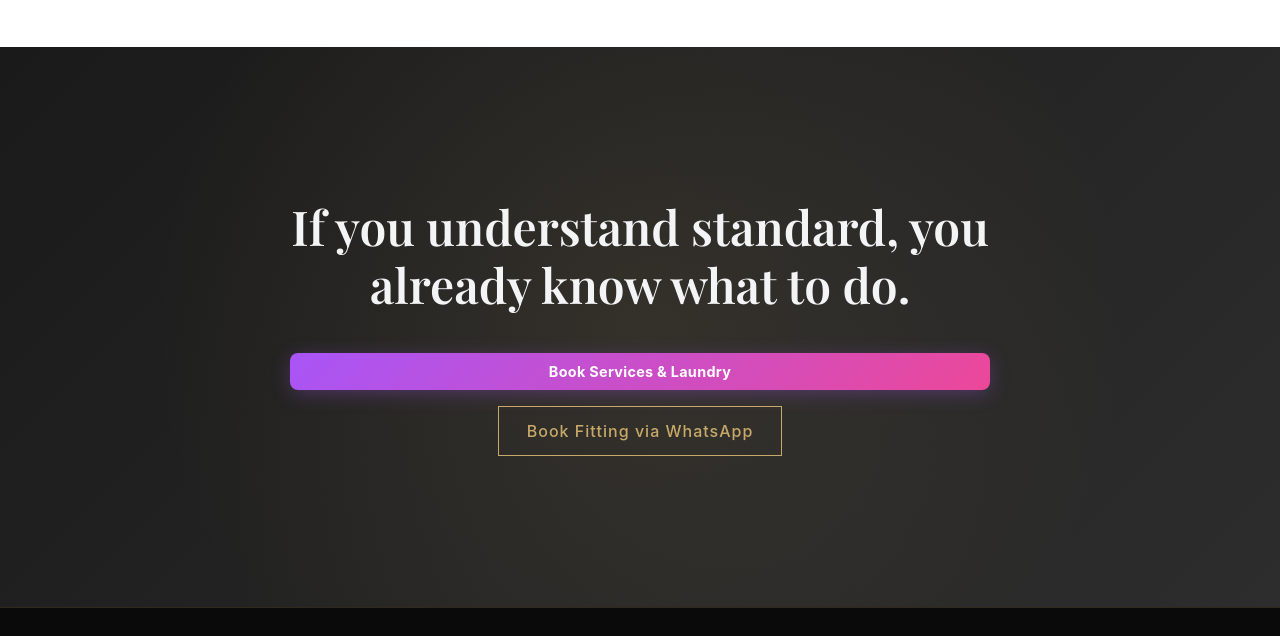
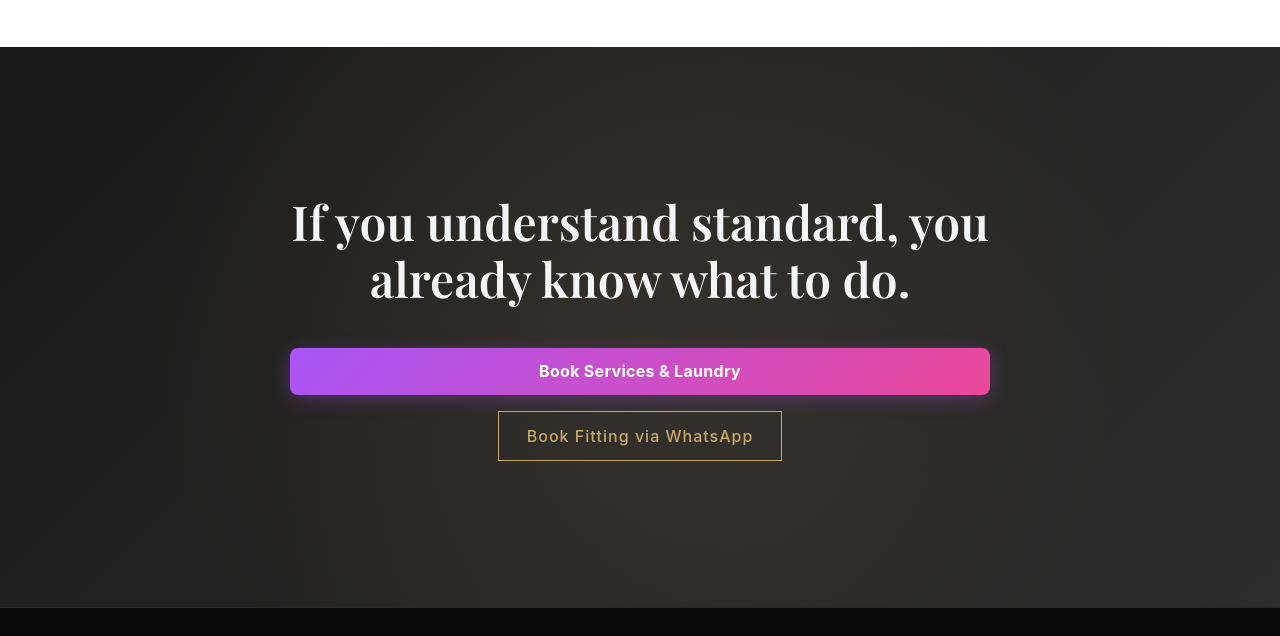
Before and after one commit to greatcywila/couture-de-cywila, a website: page index.html in a window 1280 px wide. Shown: the part 3297-3933 px from the top of the page. Drawn offline with nearby package versions, Linux system fonts and the light colour scheme.

Commit message:
Refactor booking button link in index.html
Removed inline styles from the booking button link.

```diff
--- a/index.html
+++ b/index.html
@@ -256,7 +256,7 @@
       </h2>
 
       <div style="display: flex; gap: 1rem; justify-content: center; flex-wrap: wrap;">
-        <a href="https://book.couturedecywila.com.ng" class="cywila-btn-primary" style="padding: 0.6rem 1.2rem; font-size: 0.9rem;">
+        <a href="https://book.couturedecywila.com.ng" class="cywila-btn-primary">
           Book Services & Laundry
         </a>
         <a href="https://wa.me/2348155559954" class="btn-primary">
```
